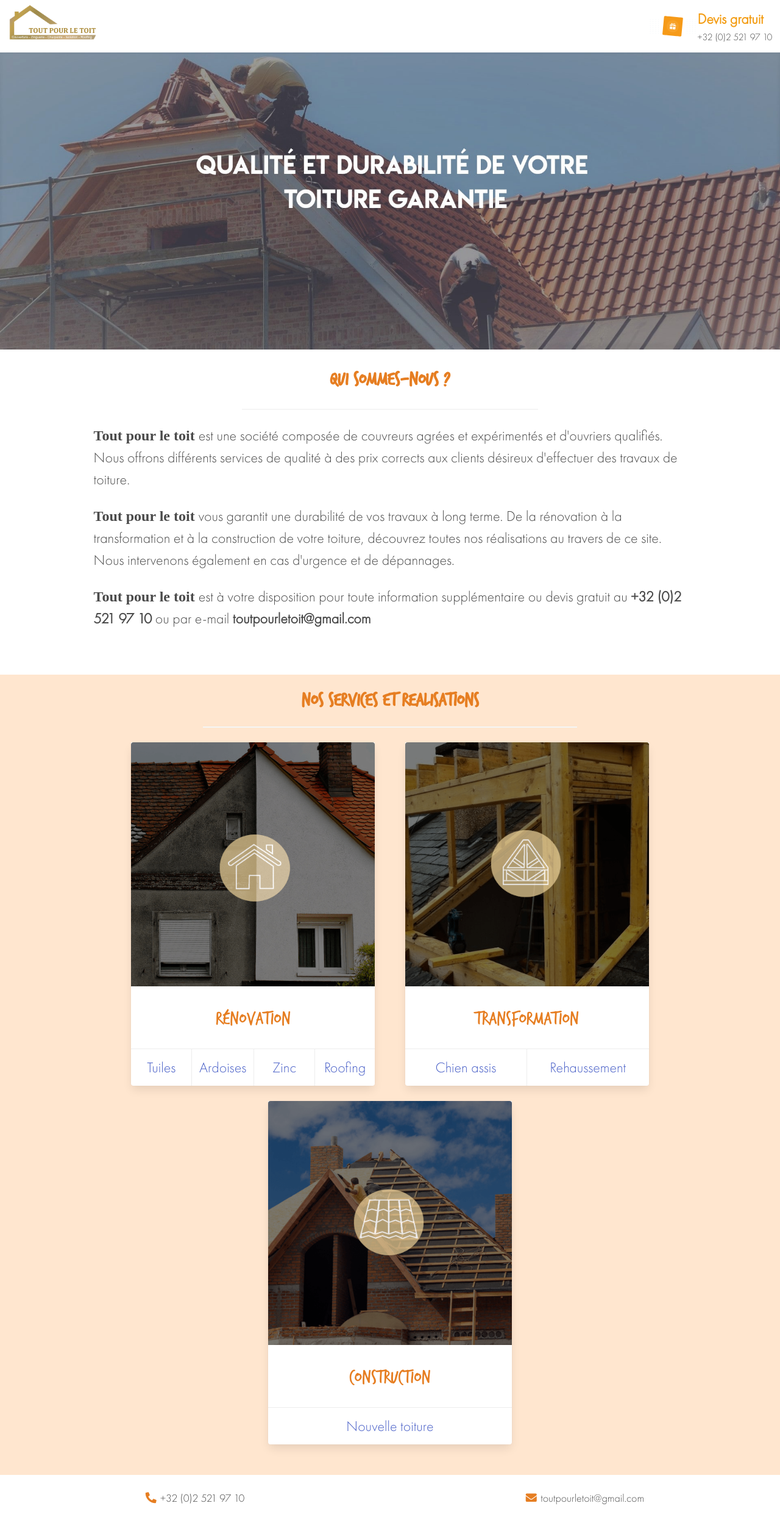
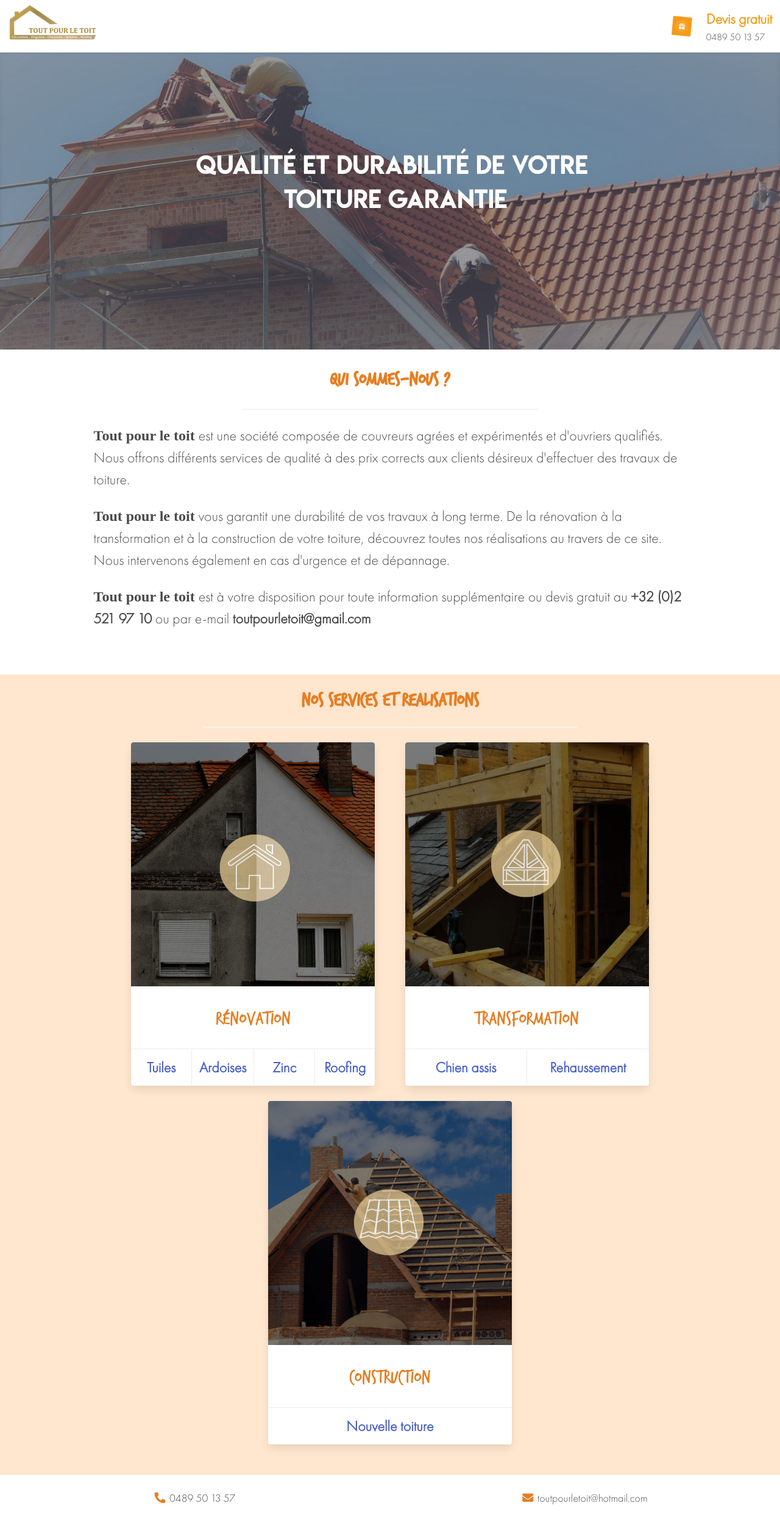
Before and after one commit to hamze10/toutpourletoitv2, a Next.js app: page / in a window 1280 px wide. Shown: the whole page at 61% size. Built offline with nearby package versions, Linux system fonts and the light colour scheme; a web font is replaced by a local one.

Commit message:
small corrections

```diff
--- a/components/Content/Presentation.js
+++ b/components/Content/Presentation.js
@@ -9,7 +9,7 @@ export default function Presentation() {
             <p>
                 <span className="police"> Tout pour le toit </span> vous garantit une durabilité de vos travaux à long terme. De la rénovation à la transformation et à la
                 construction de votre toiture, découvrez toutes nos réalisations au travers de ce site. Nous intervenons
-                également en cas d'urgence et de dépannages.
+                également en cas d'urgence et de dépannage.
             </p>
             <p>
                 <span className="police"> Tout pour le toit </span> est à votre disposition pour toute information supplémentaire ou devis gratuit au
--- a/components/Content/Services.js
+++ b/components/Content/Services.js
@@ -202,6 +202,7 @@ class Services extends Component {
                             a {
                                 font-family : futuraLight;
                                 font-size : x-large;
+                                font-weight : bold;
                             }
 
                             a:link {
--- a/components/Footer/Footer.js
+++ b/components/Footer/Footer.js
@@ -5,14 +5,14 @@ export default function Footer() {
                 <span className="icone">
                     <i className="fas fa-phone-alt"></i>
                 </span>
-                +32 (0)2 521 97 10
+                0489 50 13 57
             </p>
 
             <p className="mail">
                 <span className="icone">
                     <i className="fas fa-envelope"></i>
                 </span>
-                toutpourletoit@gmail.com
+                toutpourletoit@hotmail.com
             </p>
             <style jsx>
                 {
--- a/components/Header/TopHeader.js
+++ b/components/Header/TopHeader.js
@@ -25,7 +25,7 @@ export default function TopHeader() {
                 />
                 <p>
                     <span className="devis-gratuit"> Devis gratuit <br /> </span>
-                    <span className="devis-numero"> +32 (0)2 521 97 10 </span>
+                    <span className="devis-numero"> 0489 50 13 57 </span>
                 </p>
             </div>
 
--- a/next.config.js
+++ b/next.config.js
@@ -1,2 +1,8 @@
 const withFonts = require('next-fonts');
-module.exports = withFonts();
+const withPlugins = require('next-compose-plugins');
+const optimizedImages = require('next-optimized-images');
+
+module.exports = withPlugins([
+    [optimizedImages],
+    withFonts()
+]);
--- a/package.json
+++ b/package.json
@@ -8,7 +8,9 @@
         "browserslist": "^4.12.0",
         "bulma": "^0.8.2",
         "next": "^9.3.5",
+        "next-compose-plugins": "^2.2.0",
         "next-fonts": "^1.1.0",
+        "next-optimized-images": "^2.6.0",
         "react": "^16.13.1",
         "react-dom": "^16.13.1",
         "react-lottie": "^1.2.3"
```
Also changed, not shown: public/assets/images/chantiers/Alost/alost/avant/4.jpg, 1 other file (tests, documents, lock files or other folders).
